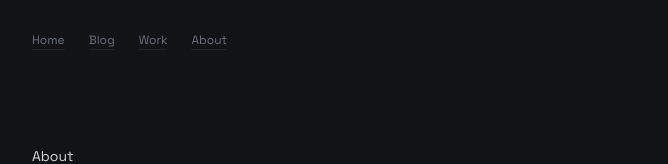
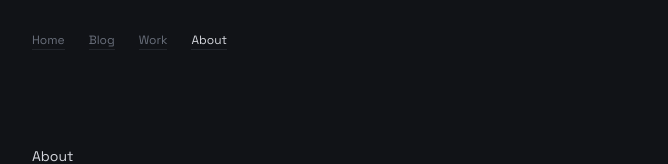
Before and after one commit to zhravan/zen-mdx-blog, a Next.js app: page /about in a window 1280 px wide. Shown: the top 164 px of the page, without its empty margins (304-972 px from the left). Built offline with nearby package versions, Linux system fonts and the light colour scheme.

Commit message:
feat: add hover effects for navigation, blog posts, and interactive elements

```diff
--- a/app/blog/[slug]/page.tsx
+++ b/app/blog/[slug]/page.tsx
@@ -1,7 +1,6 @@
 import { notFound } from 'next/navigation';
 import { getPostBySlug, getAllPosts } from '@/lib/blog';
-import Link from 'next/link';
-import { ArrowLeft } from 'lucide-react';
+import { BackLink } from '@/components/BackLink';
 
 export async function generateStaticParams() {
   const posts = getAllPosts();
@@ -53,14 +52,7 @@ export default async function BlogPost({
   return (
     <div className="space-y-6">
       <div className="flex items-center gap-2 mb-8">
-        <Link
-          href="/blog"
-          className="flex items-center gap-1 text-xs no-underline border-none pb-0 transition-colors"
-          style={{ color: 'var(--color-muted-foreground)' }}
-        >
-          <ArrowLeft className="w-3 h-3" />
-          Back to Blog
-        </Link>
+        <BackLink href="/blog">Back to Blog</BackLink>
       </div>
 
       <article className="animate-fade-in">
--- a/app/blog/page.tsx
+++ b/app/blog/page.tsx
@@ -23,11 +23,17 @@ export default function Blog() {
           {posts.map((post, index) => (
             <article
               key={post.slug}
-              className="space-y-1 animate-fade-up group"
+              className="space-y-1 animate-fade-up"
               style={{ animationDelay: `${index * 100}ms` }}
             >
-              <Link href={`/blog/${post.slug}`}>
-                <h2 className="text-xs mb-1 group-hover:opacity-80 transition-colors">
+              <Link
+                href={`/blog/${post.slug}`}
+                className="block transition-opacity hover:opacity-80"
+              >
+                <h2
+                  className="text-xs mb-1"
+                  style={{ color: 'var(--color-foreground)' }}
+                >
                   {post.title}
                 </h2>
                 <p
--- a/app/layout.tsx
+++ b/app/layout.tsx
@@ -2,7 +2,7 @@ import './globals.css';
 import type { Metadata } from 'next';
 import { Space_Grotesk } from 'next/font/google';
 import { Analytics } from '@vercel/analytics/react';
-import Link from 'next/link';
+import { NavLink } from '@/components/NavLink';
 
 const spaceGrotesk = Space_Grotesk({ subsets: ['latin'] });
 
@@ -38,14 +38,9 @@ export default function RootLayout({
             <div className="max-w-2xl mx-auto px-8 py-8">
               <div className="flex gap-6">
                 {navItems.map((item) => (
-                  <Link
-                    key={item.path}
-                    href={item.path}
-                    className="text-xs no-underline border-none pb-0 transition-colors duration-150"
-                    style={{ color: 'var(--color-muted-foreground)' }}
-                  >
+                  <NavLink key={item.path} href={item.path}>
                     {item.name}
-                  </Link>
+                  </NavLink>
                 ))}
               </div>
             </div>
--- a/app/work/page.tsx
+++ b/app/work/page.tsx
@@ -48,14 +48,17 @@ export default function Work() {
               style={{ animationDelay: `${index * 100}ms` }}
             >
               <div className="flex items-baseline justify-between gap-4">
-                <h2 className="text-xs transition-colors group-hover:opacity-80">
+                <h2
+                  className="text-xs transition-opacity group-hover:opacity-80"
+                  style={{ color: 'var(--color-foreground)' }}
+                >
                   {project.title}
                 </h2>
                 <a
                   href={project.link}
                   target="_blank"
                   rel="noopener noreferrer"
-                  className="flex-shrink-0 no-underline border-none pb-0 transition-colors"
+                  className="flex-shrink-0 no-underline border-none pb-0 transition-colors hover:opacity-80"
                   style={{ color: 'var(--color-muted-foreground)' }}
                   aria-label={`View ${project.title} on GitHub`}
                 >
--- /dev/null
+++ b/components/BackLink.tsx
@@ -0,0 +1,28 @@
+'use client';
+
+import Link from 'next/link';
+import { ArrowLeft } from 'lucide-react';
+
+interface BackLinkProps {
+  href: string;
+  children: React.ReactNode;
+}
+
+export function BackLink({ href, children }: BackLinkProps) {
+  return (
+    <Link
+      href={href}
+      className="flex items-center gap-1 text-xs no-underline border-none pb-0 transition-colors"
+      style={{ color: 'var(--color-muted-foreground)' }}
+      onMouseEnter={(e) => {
+        e.currentTarget.style.color = 'var(--color-foreground)';
+      }}
+      onMouseLeave={(e) => {
+        e.currentTarget.style.color = 'var(--color-muted-foreground)';
+      }}
+    >
+      <ArrowLeft className="w-3 h-3" />
+      {children}
+    </Link>
+  );
+}
--- /dev/null
+++ b/components/NavLink.tsx
@@ -0,0 +1,36 @@
+'use client';
+
+import Link from 'next/link';
+import { usePathname } from 'next/navigation';
+
+interface NavLinkProps {
+  href: string;
+  children: React.ReactNode;
+}
+
+export function NavLink({ href, children }: NavLinkProps) {
+  const pathname = usePathname();
+  const isActive = pathname === href;
+
+  return (
+    <Link
+      href={href}
+      className="text-xs no-underline border-none pb-0 transition-colors duration-150"
+      style={{
+        color: isActive
+          ? 'var(--color-foreground)'
+          : 'var(--color-muted-foreground)'
+      }}
+      onMouseEnter={(e) => {
+        e.currentTarget.style.color = 'var(--color-foreground)';
+      }}
+      onMouseLeave={(e) => {
+        if (!isActive) {
+          e.currentTarget.style.color = 'var(--color-muted-foreground)';
+        }
+      }}
+    >
+      {children}
+    </Link>
+  );
+}
```
